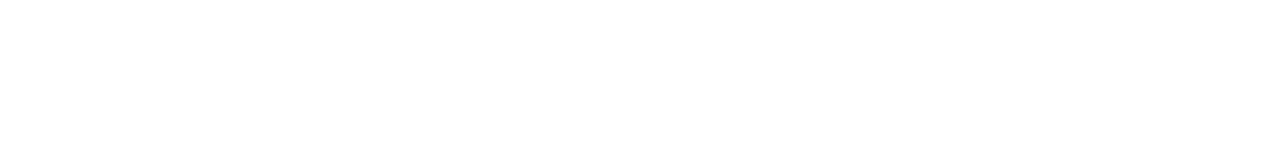
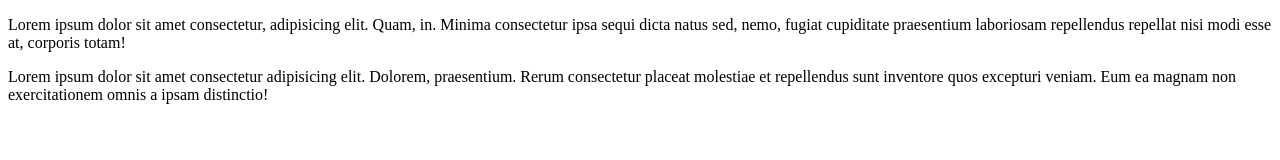
Before and after one commit to AxelAldana/Prueba_2, a plain HTML site: page index.html in a window 1280 px wide. Drawn offline with Linux system fonts and the light colour scheme.

Commit message:
UPDATE: p added

```diff
--- a/index.html
+++ b/index.html
@@ -6,6 +6,7 @@
     <title>El título va aquí</title>
 </head>
 <body>
-
+    <p>Lorem ipsum dolor sit amet consectetur, adipisicing elit. Quam, in. Minima consectetur ipsa sequi dicta natus sed, nemo, fugiat cupiditate praesentium laboriosam repellendus repellat nisi modi esse at, corporis totam!</p>
+    <p>Lorem ipsum dolor sit amet consectetur adipisicing elit. Dolorem, praesentium. Rerum consectetur placeat molestiae et repellendus sunt inventore quos excepturi veniam. Eum ea magnam non exercitationem omnis a ipsam distinctio!</p>
 </body>
 </html>
```
